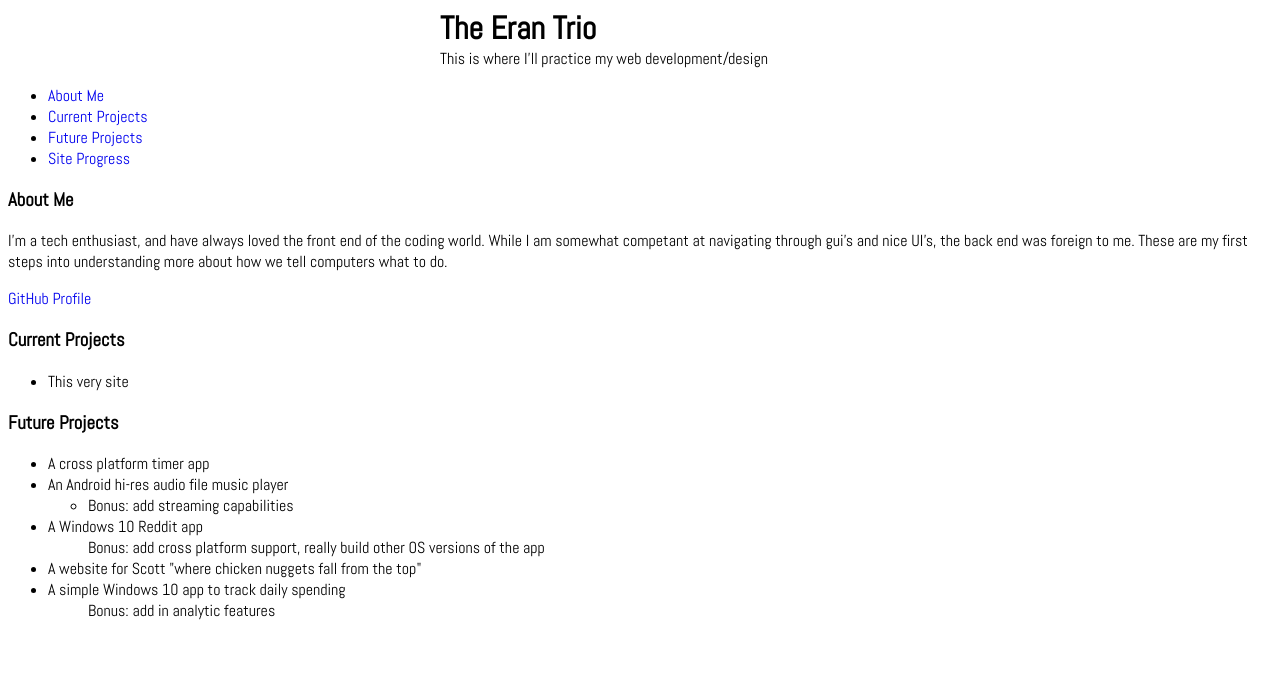
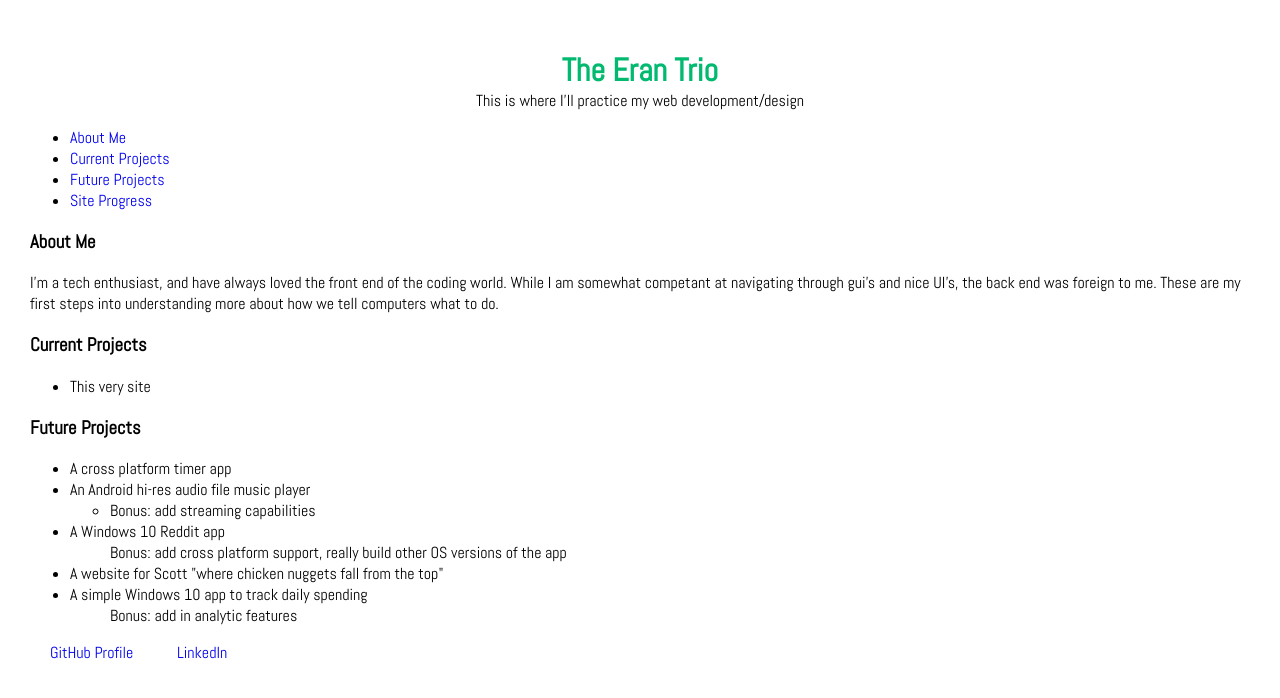
Before and after one commit to the-eran-trio/the-eran-trio.github.io, a plain HTML site: page index.html in a window 1280 px wide. Drawn offline with Linux system fonts and the light colour scheme.

Commit message:
Content and Style refinement

```diff
--- a/index.html
+++ b/index.html
@@ -18,7 +18,6 @@
   <div id="aboutme">
     <h3>About Me</h3>
     <p>I'm a tech enthusiast, and have always loved the front end of the coding world. While I am somewhat competant at navigating through gui's and nice UI's, the back end was foreign to me. These are my first steps into understanding more about how we tell computers what to do.</p>
-    <p><a href="https://github.com/the-eran-trio">GitHub Profile</a></p>
   <div id="currentprojects">
     <h3>Current Projects</h3>
     <ul>
@@ -41,6 +40,9 @@
           <ul>Bonus: add in analytic features</ul>
   		</li>
   	</ul>
+<!--    <div id="contact">  -->
+      <a class="social" href="https://github.com/the-eran-trio">GitHub Profile</a>
+      <span><a class="social" href="https://linkedin.com/in/eran-karanouh-schuler-b5a40179">LinkedIn</a></span>
 
 </body>
 </html>
--- a/style.css
+++ b/style.css
@@ -1,10 +1,27 @@
 * {
 	font-family: Abel, sans-serif;
+
+}
+
+body {
+	margin: 0px;
+    padding: 50px 30px;
+}
+
+h1 {
+	color: #01B96F;
 }
 
 .center {
 	width: 400px;
 	margin: auto;
+	text-align: center;
+}
+
+.social {
+	margin: 10px auto;
+	padding: 20px;
+
 }
 
 a:-webkit-any-link {
@@ -12,4 +29,5 @@ a:-webkit-any-link {
 }
 /* Counteracts the default user agent style to underline links, this one is a bit beyond my grasp currently */
 
-/* Does this change show? */
+
+/* Border view 	border: 1px solid grey; */
```
Also changed, not shown: siteprogress.html (+0 -2 lines).
